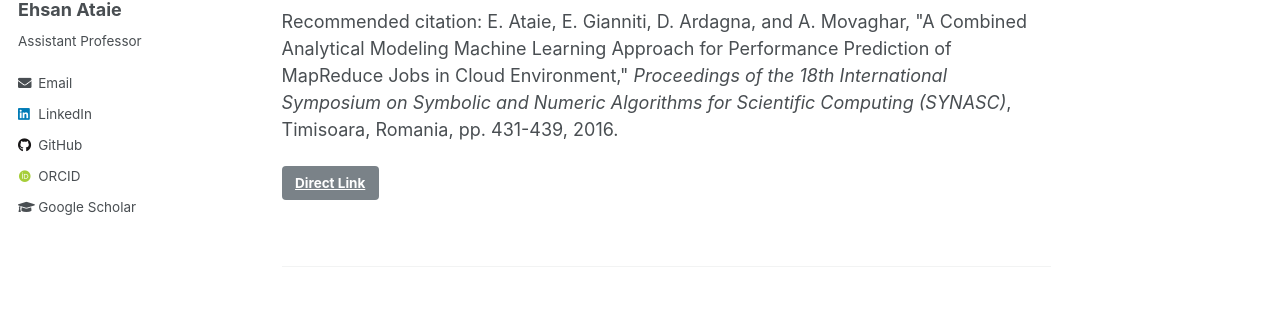
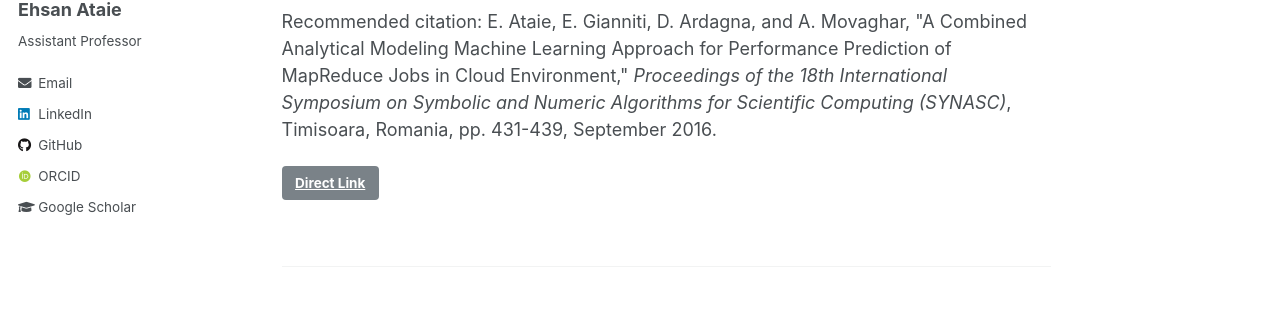
Before and after one commit to esiata/esiata.github.io, a Jekyll site: the page built from _publications/2016-synasc.md, in a window 1280 px wide and 939 px high. Shown: the part 263-575 px from the top of the window. Built offline with Jekyll 4.4.1, drawn with Linux system fonts in a browser that asks for light colours; some web fonts are replaced.

Commit message:
Add files via upload

```diff
--- a/_publications/2016-synasc.md
+++ b/_publications/2016-synasc.md
@@ -3,7 +3,7 @@ title: "A Combined Analytical Modeling Machine Learning Approach for Performance
 collection: publications
 permalink: /publication/2016-synasc
 date: 2016-09-20
-link: 'https://doi.org/10.3390/a11100160'
-code: 'https://www.mdpi.com/1999-4893/11/10/160'
-citation: 'E. Ataie, E. Gianniti, D. Ardagna, and A. Movaghar, &quot;A Combined Analytical Modeling Machine Learning Approach for Performance Prediction of MapReduce Jobs in Cloud Environment,&quot; <i>Proceedings of the 18th International Symposium on Symbolic and Numeric Algorithms for Scientific Computing (SYNASC)</i>, Timisoara, Romania, pp. 431-439, 2016.'
+link: 'https://doi.org/10.1109/SYNASC.2016.072'
+code: 'https://ieeexplore.ieee.org/abstract/document/7829644'
+citation: 'E. Ataie, E. Gianniti, D. Ardagna, and A. Movaghar, &quot;A Combined Analytical Modeling Machine Learning Approach for Performance Prediction of MapReduce Jobs in Cloud Environment,&quot; <i>Proceedings of the 18th International Symposium on Symbolic and Numeric Algorithms for Scientific Computing (SYNASC)</i>, Timisoara, Romania, pp. 431-439, September 2016.'
 ---
```
